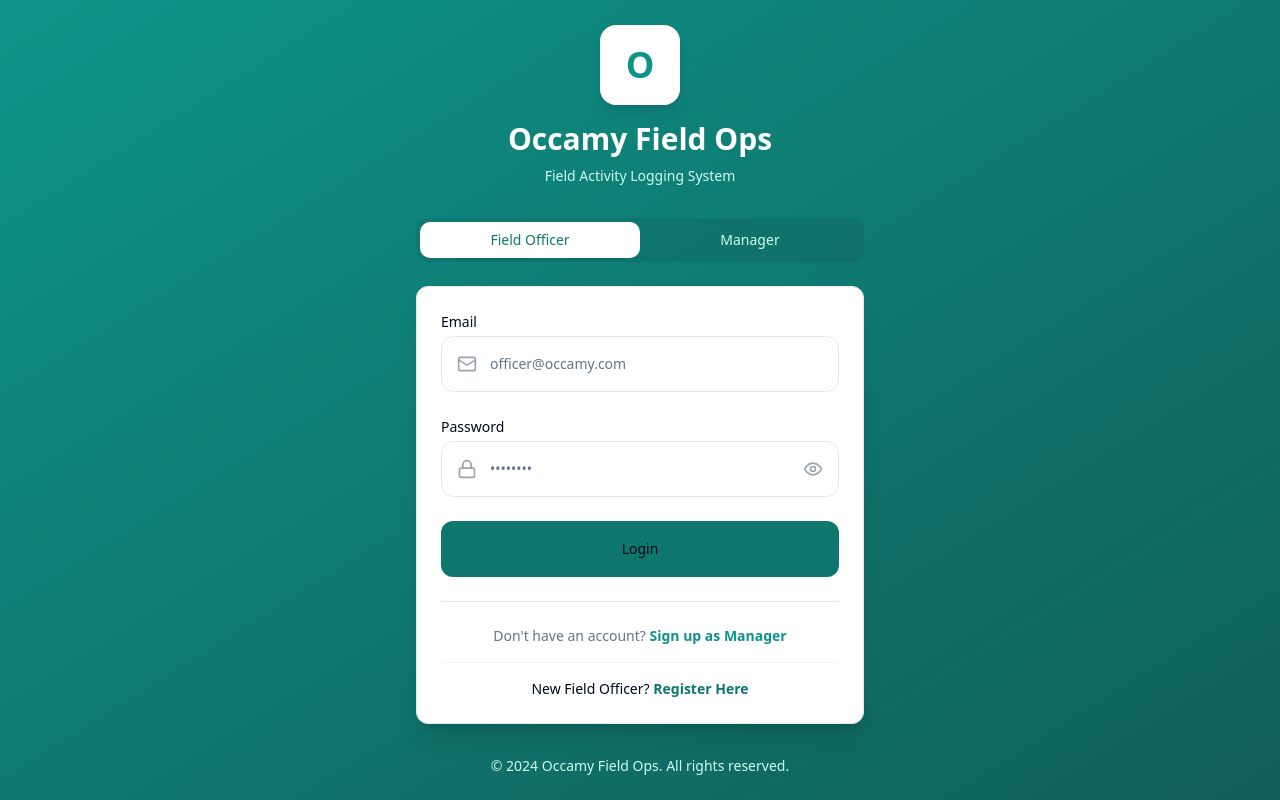
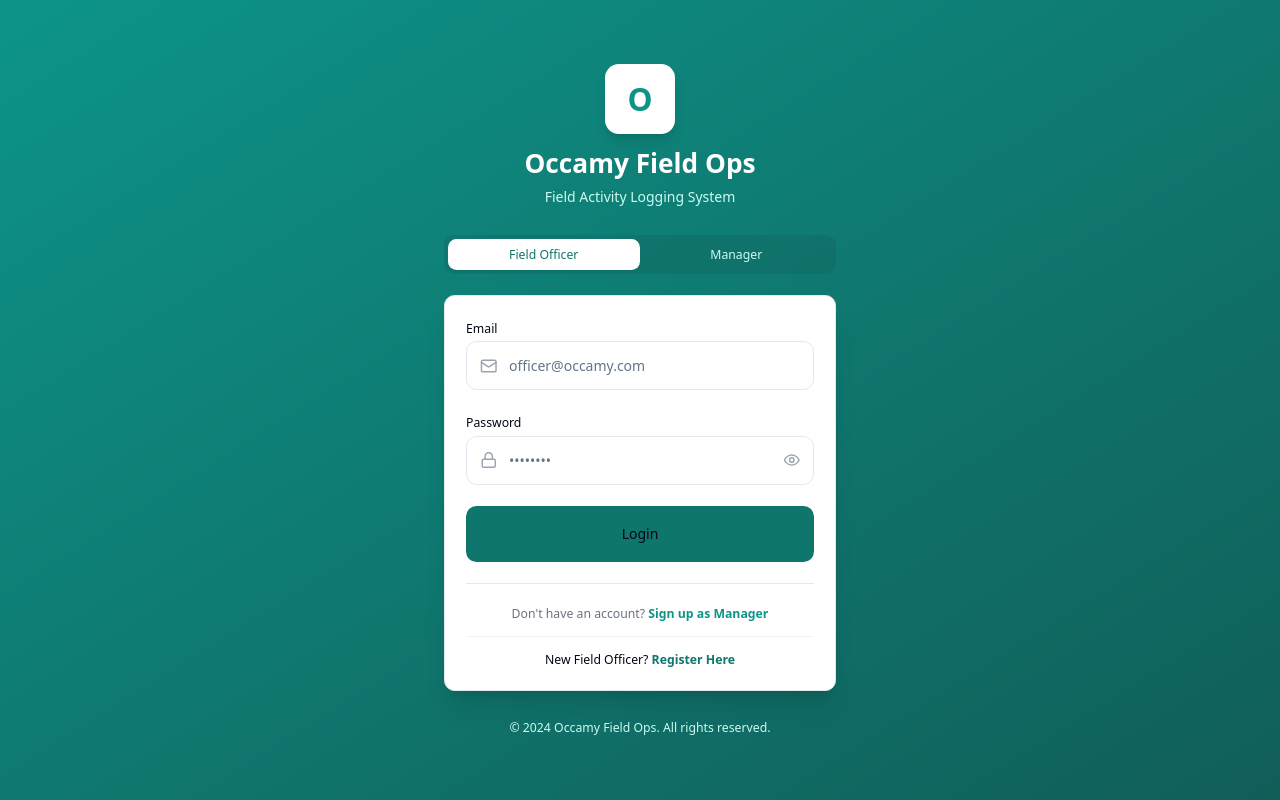
Before and after one commit to Chingkhei-lab/daikibo-field-ops, a React (Vite) app: page /login in a window 1280 px wide. Built offline with nearby package versions, Linux system fonts and the light colour scheme; no server answers.

Commit message:
fix: apply font-size 14px to html tag for global rem scaling

```diff
--- a/src/index.css
+++ b/src/index.css
@@ -31,11 +31,15 @@
   * {
     @apply border-border;
   }
+
+  html,
   body {
     @apply bg-background text-foreground font-sans antialiased;
     font-feature-settings: "rlig" 1, "calt" 1;
-    font-size: 14px; /* Force slightly smaller base size */
+    font-size: 14px;
+    /* Set root size to scale all rem units */
   }
+
   html {
     scroll-behavior: smooth;
   }
@@ -93,9 +97,12 @@
 
 /* Animation for sync indicator */
 @keyframes pulse-dot {
-  0%, 100% {
+
+  0%,
+  100% {
     opacity: 1;
   }
+
   50% {
     opacity: 0.5;
   }
@@ -134,7 +141,9 @@
 }
 
 /* Form input focus states */
-input:focus, select:focus, textarea:focus {
+input:focus,
+select:focus,
+textarea:focus {
   outline: none;
   ring: 2px;
   ring-color: hsl(var(--ring));
```
